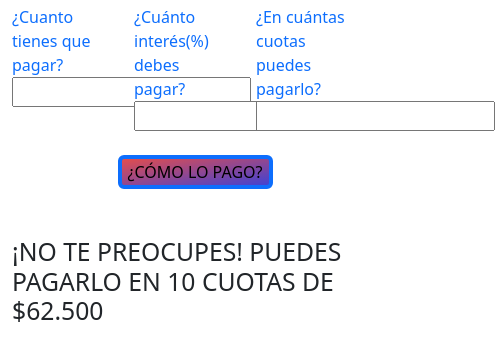
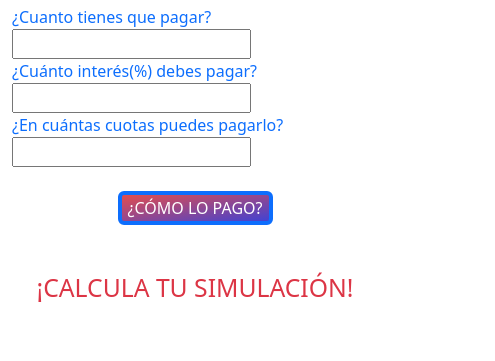
Before and after one commit to RodolfoParada/EASYPAGO, a plain HTML site: page index.html in a window 390 px wide. Shown: the part 53-414 px from the top of the page, 495 px wide, since content can reach past the window. Drawn offline with nearby package versions, Linux system fonts and the light colour scheme.

Commit message:
se agrego javascript

```diff
--- a/index.html
+++ b/index.html
@@ -8,38 +8,41 @@
     <link href="https://cdn.jsdelivr.net/npm/bootstrap@5.3.0-alpha3/dist/css/bootstrap.min.css" rel="stylesheet"
         integrity="sha384-KK94CHFLLe+nY2dmCWGMq91rCGa5gtU4mk92HdvYe+M/SXH301p5ILy+dN9+nJOZ" crossorigin="anonymous">
     <link rel="stylesheet" href="style.css">
-    <title>Document</title>
+    <title>EASYPAGO</title>
 </head>
 
 <body>
-
+    <form action="">
         <div class="container">
             <div>
                 <h1 class="titulo text-danger"><img class="folder" src="./assets/folder.svg">EASYPAGO</h1>
             </div>
 
             <div class="col-12 row">
-            <div class="col-4">
+                <form action="">
+                    <div class="none col-sm-3 col-md-3 col-lg-4 col-xl-4 col-xxl-4">
                         <label class="text-primary" for="pagar">¿Cuanto tienes que pagar?</label>
-                <input class="text-primary" type="text" id="pagar" name="pagar">
+                        <input class="text-primary" type="text" id="pagar">
                     </div>
-            <div class="col-4">
+                    <div class=" none col-sm-3 col-md-3 col-lg-4  col-xl-4 col-xxl-4">
                         <label class="text-primary" for="pagarlo">¿Cuánto interés(%) debes pagar?</label>
-                <input class="text-primary" type="text" id="pagarlo" name="pagarlo">
+                        <input class="text-primary" type="text" id="pagarlo">
 
                     </div>
-            <div class="col-4">
-                <label class="text-primary" for="interes">¿En cuántas cuotas puedes pagarlo?</label>
-                <input type="text" id="interes" name="interes">
+                    <div class=" none col-sm-3  col-md-3 col-lg-4  col-xl-4 col-xxl-4">
+                        <label class="text-primary" for="cuota">¿En cuántas cuotas puedes pagarlo?</label>
+                        <input type="text" id="cuota" name="cuota" maxlength="2">
                     </div>
 
             </div>
-        <div class="d-flex justify-content-center mt-4">
-            <button class="button border border-primary border-4 rounded-2">¿CÓMO LO PAGO?</button>
+            <div class="d-flex justify-content-center mt-4 none ">
+                <button class="button border border-primary border-4 rounded-2 text-white" id="btn-enviar"
+                    type="submit">¿CÓMO LO PAGO?</button>
             </div>
+    </form>
     <div>
-            <h2 class="textoFooter d-flex justify-content-center mt-5">
-                ¡NO TE PREOCUPES! PUEDES PAGARLO EN 10 CUOTAS DE $62.500
+        <h2 class="textoFooter d-flex justify-content-center mt-5 text-danger none col-sm-12 " id="mensaje">
+            ¡CALCULA TU SIMULACIÓN!
 
         </h2>
     </div>
@@ -47,12 +50,12 @@
 
     </div>
 
+    </form>
 
 
 
 
-
-
+    <script src="index.js"></script>
 </body>
 
 </html>
--- a/index.js
+++ b/index.js
@@ -1 +1,27 @@
-console.log(ahora)
+var form = document.querySelector('form');
+form.addEventListener('submit', function (event) {
+    event.preventDefault(); // Prevenir comportamiento por defecto
+    // Resto del código aquí
+    var pagar = document.getElementById("pagar").value;
+    var interes = document.getElementById("pagarlo").value;
+    var cuota = document.getElementById("cuota").value;
+
+    var mensaje = document.getElementById("mensaje").value;
+    let boton = document.getElementById("btn-enviar");
+
+    console.log("pagar: " + pagar)
+    console.log("interes: " + interes)
+    console.log("cuota: " + cuota)
+
+    boton.addEventListener("click", function () {});
+
+
+    if (pagar >= 0 && interes <= 100 && cuota < 100)
+        var resultado = (Number(pagar) * Number(interes)) / 100
+    var total = (Number(pagar) + resultado) / Number(cuota)
+    console.log(total)
+    document.getElementById('mensaje').innerHTML = `!NO TE PREOCUPES¡ PUEDES PAGARLO EN:  ${ cuota } cuotas de :  $ ${ total.toFixed(3) }`;
+    document.getElementById('mensaje').style.color = 'blue'
+
+
+});
```
Lines whose indentation alone changed are shown as unchanged.
